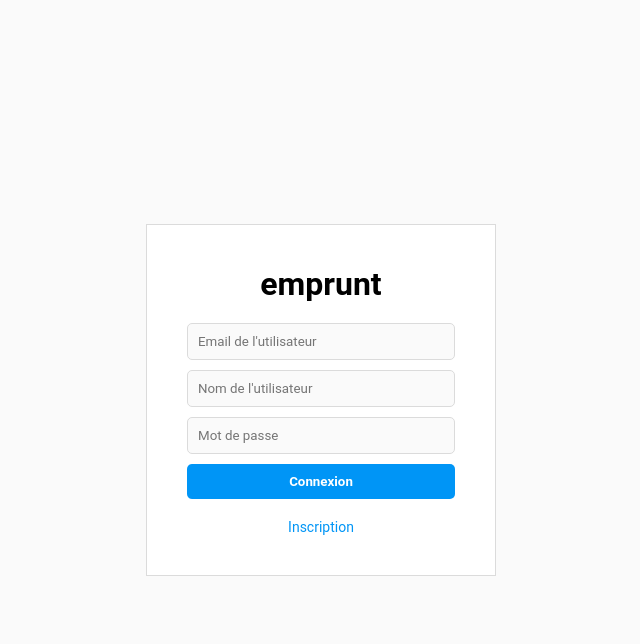
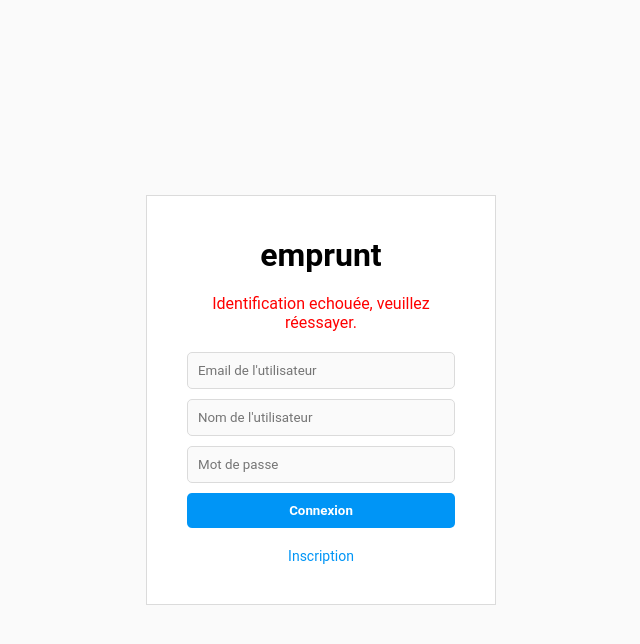
Before and after one commit to Mialisoaa/examen_s2, a PHP site: page /pages/login.php?erreur=true in a window 1280 px wide. Shown: the top 644 px of the page, without its empty margins (319-959 px from the left). Run offline with PHP 8.4, Linux system fonts and the light colour scheme; the visitor is signed in with stand-in values (Sample User, id 1).

Commit message:
bug fix erreur

```diff
--- a/pages/login.php
+++ b/pages/login.php
@@ -79,6 +79,7 @@
     }
     .erreur {
       color: red;
+      margin-bottom: 20px;
     }
   </style>
 </head>
@@ -87,6 +88,11 @@
   <div class="login-container">
 
     <div class="logo">emprunt</div>
+
+    <?php if (isset($_GET['erreur']) && $_GET['erreur'] == 'true') { ?>
+      <div class="erreur"><p>Identification echouée, veuillez réessayer.</p></div>
+    <?php }?>
+
     <form action="traitement/trait_login.php" method="POST">
       <input type="text" name="email" placeholder="Email de l'utilisateur"/>
       <input type="text" name="name" placeholder="Nom de l'utilisateur"/>
```
